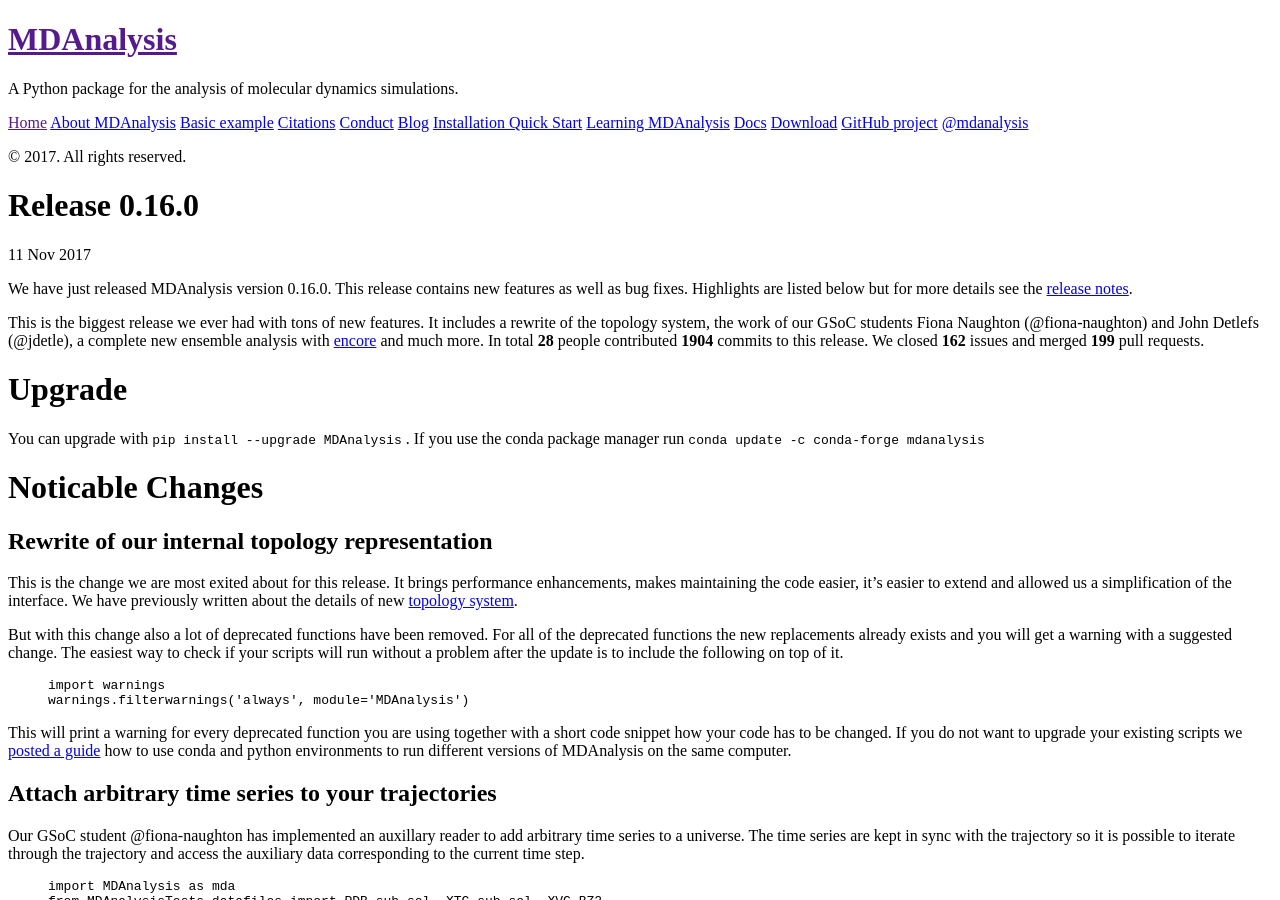
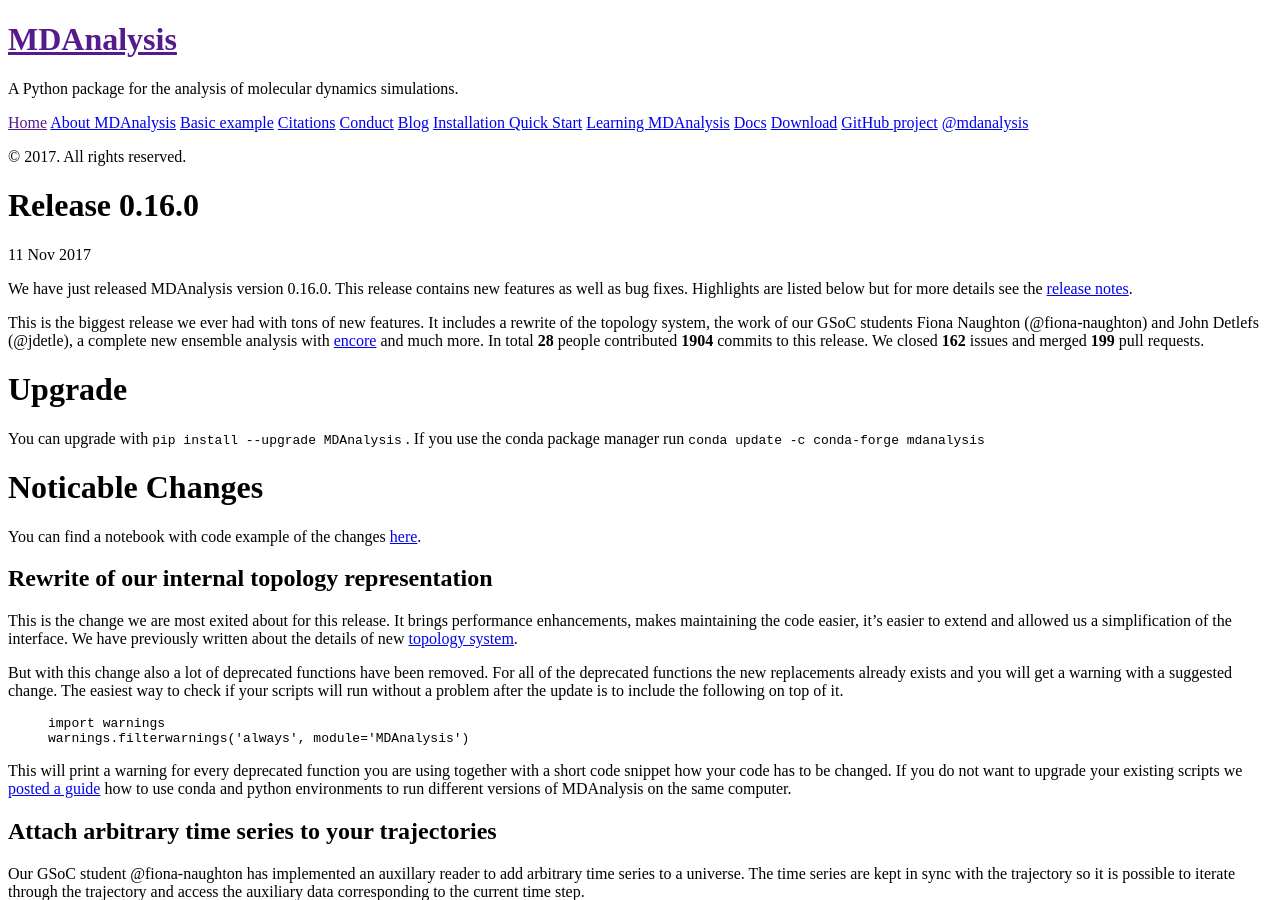
Before and after one commit to MDAnalysis/MDAnalysis.github.io, a Jekyll site: the page built from _posts/2017-11-11-release-0.16.0.md, in a window 1280 px wide and 900 px high. Built offline with Jekyll 4.4.1, drawn with Linux system fonts in a browser that asks for light colours; comment, search, counter and statistics services are not loaded.

Commit message:
add link to notebook of examples

```diff
--- a/_posts/2017-11-11-release-0.16.0.md
+++ b/_posts/2017-11-11-release-0.16.0.md
@@ -11,16 +11,19 @@ This is the biggest release we ever had with tons of new features. It includes a
 rewrite of the topology system, the work of our GSoC students Fiona Naughton
 (@fiona-naughton) and John Detlefs (@jdetle), a complete new ensemble analysis
 with [encore]({% post_url 2016-12-17-encore %}) and much more. In total **28**
-people contributed **1904** commits to this release. We closed **162** issues and merged
-**199** pull requests.
+people contributed **1904** commits to this release. We closed **162** issues
+and merged **199** pull requests.
 
 # Upgrade
 
 You can upgrade with `pip install --upgrade MDAnalysis` . If you use the conda
 package manager run `conda update -c conda-forge mdanalysis`
 
+# Noticable Changes
 
-# Noticable Changes
+You can find a notebook with code example of the
+changes
+[here](https://gist.github.com/jbarnoud/a87b51205dfa89e9a13547bc3aa3c5d7).
 
 ## Rewrite of our internal topology representation
 
@@ -212,7 +215,7 @@ We also blogged since the start of the year about features of the upcoming relea
 
 # Other Changes
 
-A list of all changes can be found in the [CHANGELOG](https://github.com/MDAnalysis/mdanalysis/blob/develop/package/CHANGELOG).
+A list of all changes can be found in the [CHANGELOG][notes].
 
 [dmaps-paper]: http://www.pnas.org/content/102/21/7426
 [pca]: https://en.wikipedia.org/wiki/Principal_component_analysis
```
